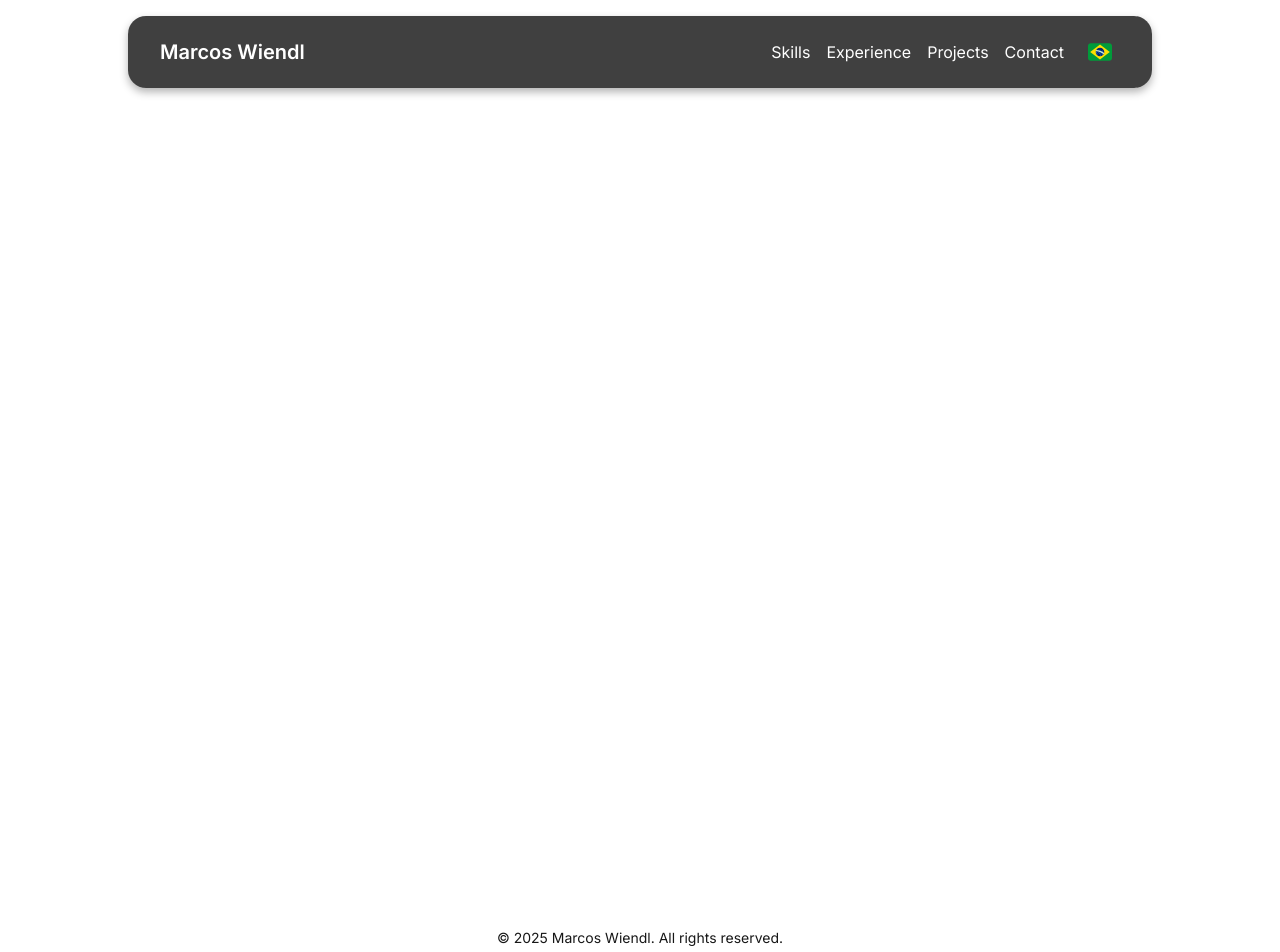
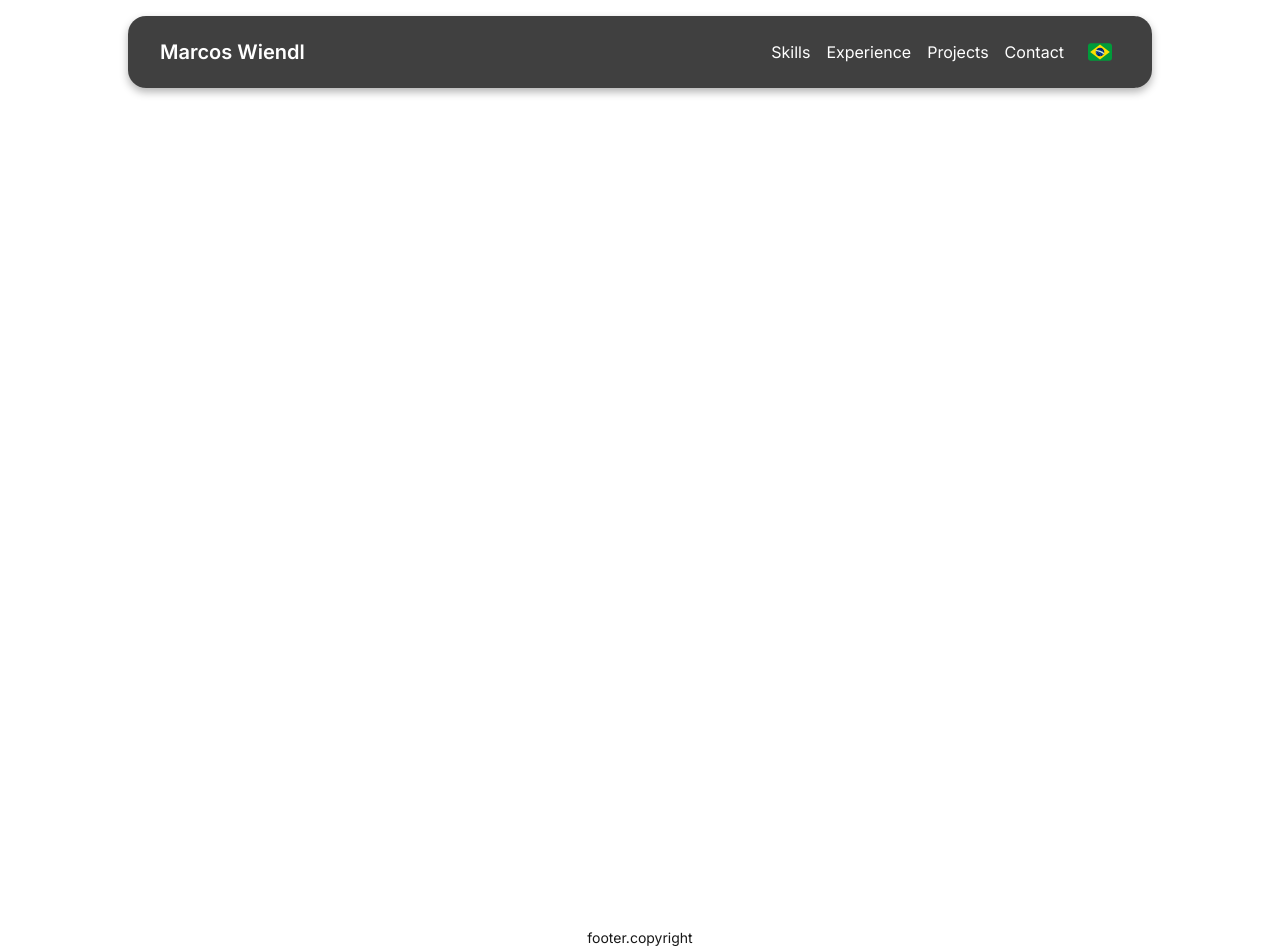
Before and after one commit to mwndl/portfolio, a Next.js app: page / in a window 1280 px wide. Shown: the top 952 px of the page. Built offline with nearby package versions, Linux system fonts and the light colour scheme.

Commit message:
feat: add support for localization

```diff
--- a/src/components/Footer.tsx
+++ b/src/components/Footer.tsx
@@ -1,7 +1,13 @@
+'use client';
+
+import React from 'react';
+import { useTranslation } from 'react-i18next';
+
 const Footer = () => {
+    const { t } = useTranslation();
     return (
       <footer className="py-6 text-center text-sm text-muted-foreground">
-        <p>© 2025 Marcos Wiendl. All rights reserved.</p>
+        <p>{t('footer.copyright')}</p>
       </footer>
     );
   };
```
